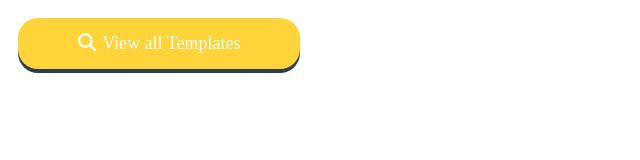
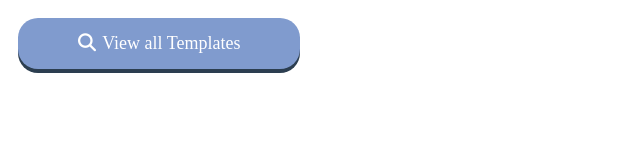
Before and after one commit to kakoumo/widgets, a plain HTML site: page button_(viewalltemplates).html in a window 1280 px wide. Shown: the whole page, without its empty margins (0-640 px from the left). Drawn offline with Linux system fonts and the light colour scheme.

Commit message:
Update button_(viewalltemplates).html

```diff
--- a/button_(viewalltemplates).html
+++ b/button_(viewalltemplates).html
@@ -7,7 +7,7 @@
 
   <style>
     :root {
-      --my-color:#ffd43b;
+      --my-color:#809bce;
       --my-color-accent:#2c3e50;
       --black: #3c3c3c;
       --black-accent: #2d2d2d;
```
